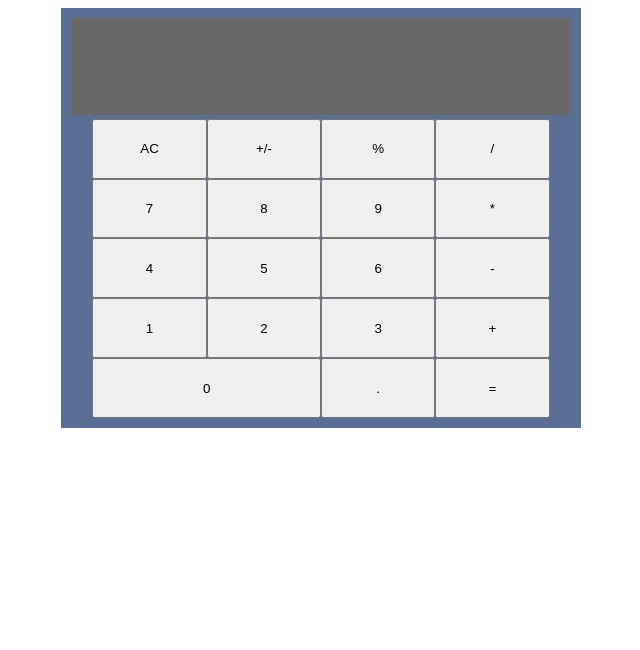
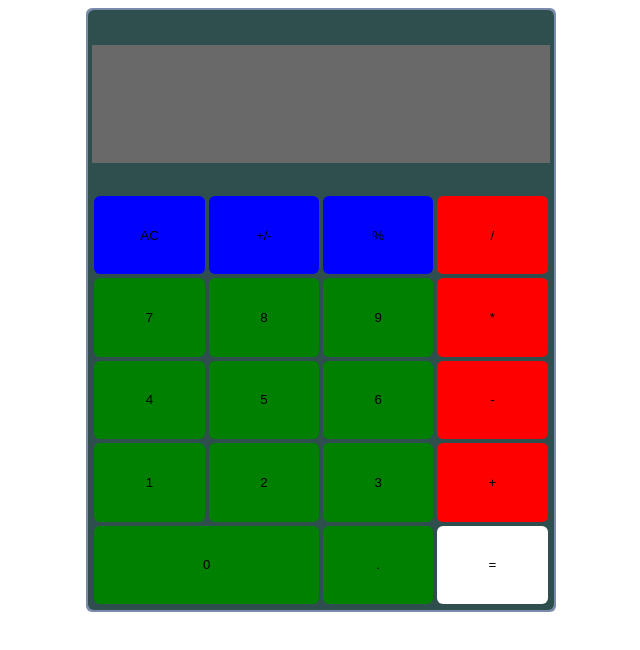
Before and after one commit to vigilancebrandon/calculator, a website: page index.html in a window 1280 px wide. Shown: the whole page, without its empty margins (319-959 px from the left). Drawn offline with Linux system fonts and the light colour scheme.

Commit message:
Update css, move display to cotainer

```diff
--- a/index.html
+++ b/index.html
@@ -8,8 +8,8 @@
     </head>
     <body>
       <div id="calculator">
-        <div id="display"></div>
         <div id="container">
+          <div id="display"></div>
           <button class="operator" id="divide">/</button>
           <button class="operator" id="percent">%</button>
           <button class="operator" id="change-sign">+/-</button>
--- a/styles.css
+++ b/styles.css
@@ -11,8 +11,10 @@ body {
 }
 
 button {
-  flex-grow: 1;
-  width: 25%;
+  flex: 1 0 21%;
+  margin: 2px;
+  border: none;
+  border-radius: 6px;
 }
 
 div {
@@ -21,31 +23,53 @@ div {
 
 #calculator {
   flex-direction: column;
-  background-color: rgb(90, 110, 150);
+  background-color: rgba(90, 110, 150, 0.8);
   align-items: center;
-  width: 500px;
-  height: 400px;
-  gap: 4px;
-  padding: 10px;
+  width: 400;
+  height: 600px;
+  padding: 2px;
+  border-radius: 6px;
 }
 
 #display {
   background-color: dimgrey;
   flex-grow: 1;
   width: 100%;
-  height: 8%;
+  height: 20%;
   justify-content: right;
   align-items: center;
   font-size: 400%;
+  align-self: center;
 }
 
 #container {
   flex-direction: row-reverse;
   flex-wrap: wrap;
-  flex-grow: 3;
+  flex-grow: 1;
   justify-content: center;
+  background-color: darkslategray;
+  padding: 4px;
+  border-radius: 6px;
+}
+
+.number {
+  background-color: green;
+}
+
+.operator {
+  background-color: red;
+}
+
+#clear,
+#percent,
+#change-sign {
+  background-color: blue;
+}
+
+#equals {
+  background-color: white;
 }
 
 #zero {
-  width: 50%;
+  flex: 1 0 46%;
 }
```
Also changed, not shown: Seven Segment.ttf (deleted).
